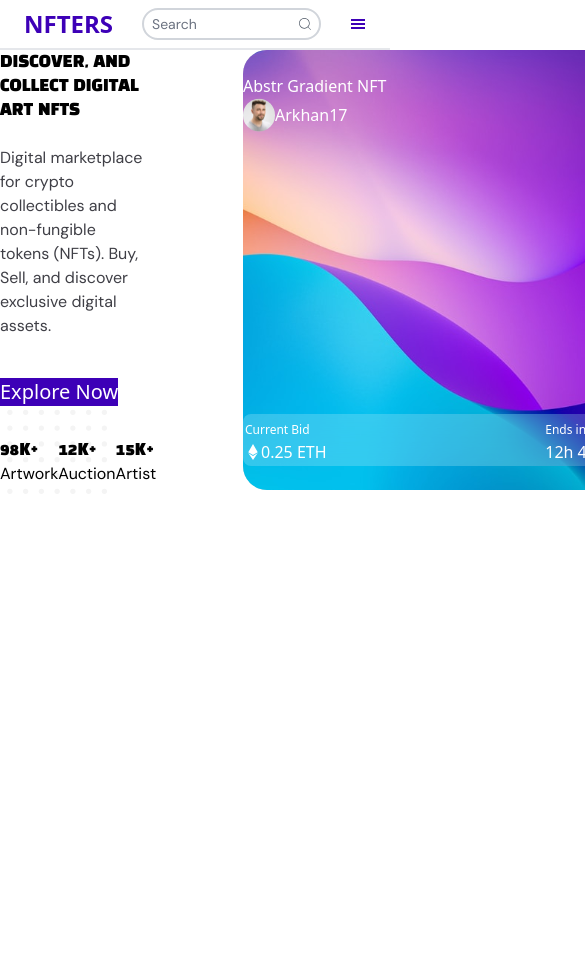
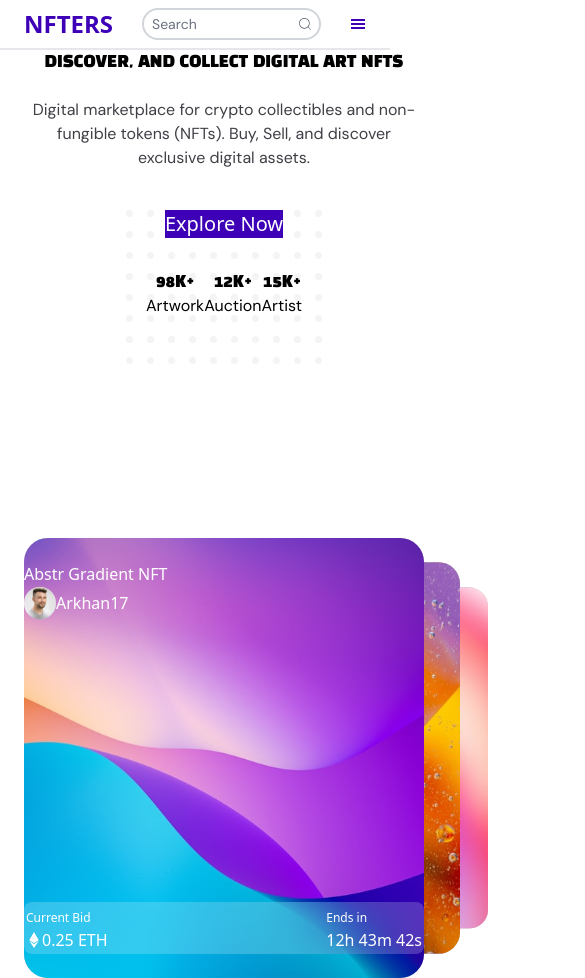
Before and after one commit to UTKUC3NGIZ/website-nft-marketplace, a React (Create React App) app: page / in a window 390 px wide. Shown: the top 978 px of the page, 585 px wide, since content can reach past the window. Before the commit the page ends 844 px from the top, so only its background shows below. Built offline with nearby package versions, Linux system fonts and the light colour scheme.

Commit message:
hero section completed

```diff
--- a/src/components/HeroSection.js
+++ b/src/components/HeroSection.js
@@ -9,8 +9,8 @@ import { FaEthereum } from "react-icons/fa";
 
 function HeroSection() {
   return (
-    <div className="md:px-[120px] grid grid-cols-2 gap-24 md:pt-[72px]">
-      <div className="flex flex-col ">
+    <div className="2xl:px-[120px] grid lg:grid-cols-2 grid-rows-2 lg:gap-24 gap-12 md:pt-[72px] lg:px-12  px-6">
+      <div className="flex flex-col text-center lg:text-left">
         <h1 className="uppercase font-bhSans md:text-4xl mb-6">
           Discover, and collect Digital Art NFTs
         </h1>
@@ -18,7 +18,7 @@ function HeroSection() {
           Digital marketplace for crypto collectibles and non-fungible tokens
           (NFTs). Buy, Sell, and discover exclusive digital assets.
         </p>
-        <div className="flex flex-col relative">
+        <div className="flex flex-col relative items-center lg:items-start">
           <a
             href=""
             className="bg-custom-purple text-white md:py-5 md:px-10 md:rounded-full text-xl w-fit mb-8"
@@ -42,10 +42,11 @@ function HeroSection() {
           <img
             src={Dot}
             alt="dot"
-            className="w-fit absolute top-0 -left-10 -z-10"
+            className="w-fit absolute top-0 lg:-left-10 -z-10"
           />
         </div>
       </div>
+      <div className="m-auto lg:m-0">
         <div className=" relative flex items-center bg-nft bg-no-repeat w-[400px] h-[440px]">
           <div className="h-full w-full flex flex-col justify-between md:px-7 md: pt-6">
             <div>
@@ -77,6 +78,7 @@ function HeroSection() {
           <img src={Nft3} alt="nft" className="-z-30 absolute -right-16" />
         </div>
       </div>
+    </div>
   );
 }
 
```
Lines whose indentation alone changed are shown as unchanged.
